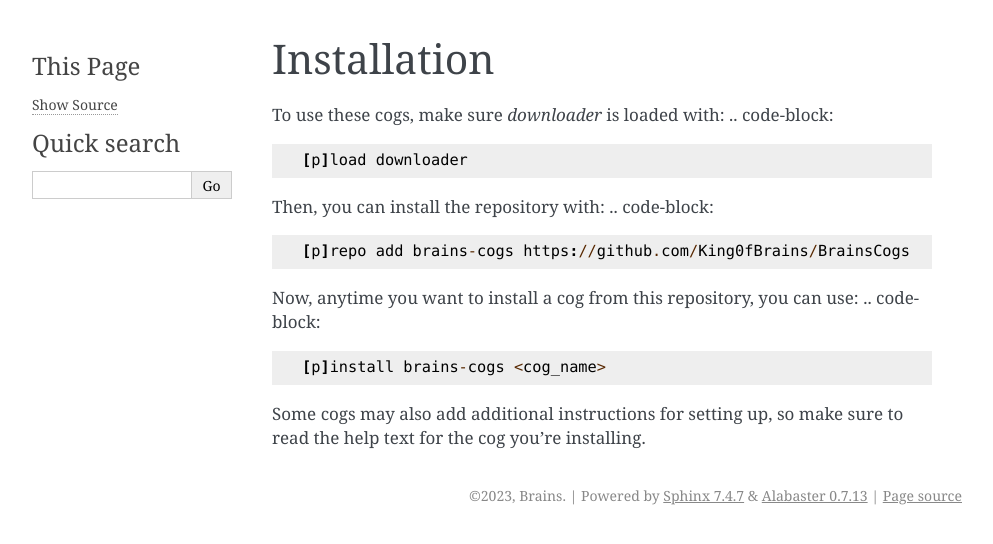
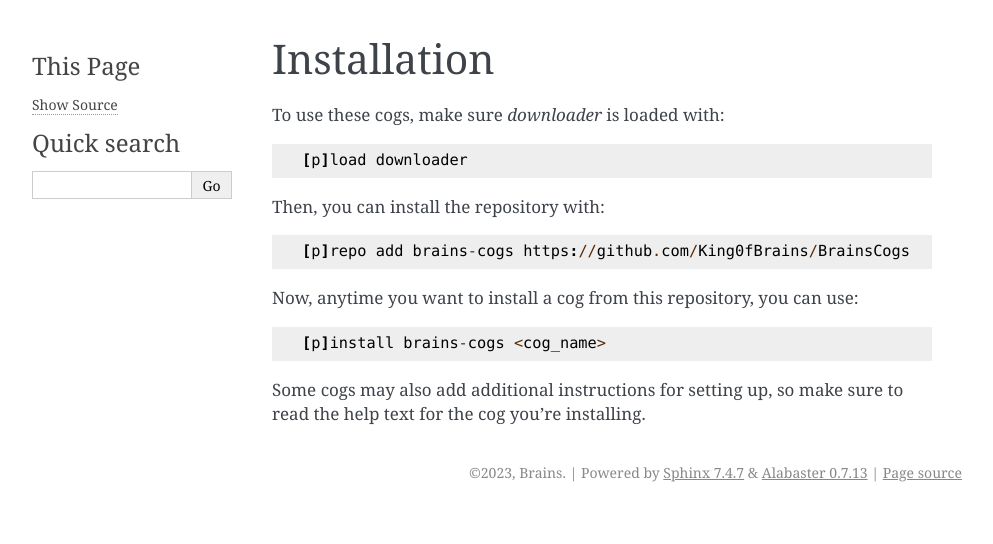
Before and after one commit to jscarfo11/BrainsCogs, a Sphinx documentation site: the page built from docs/source/installation.rst, in a window 1280 px wide. Shown: the top 544 px of the page, without its empty margins (148-1141 px from the left). Built offline with Sphinx 7.4.7, drawn with Linux system fonts in a browser that asks for light colours; pages that are not in the unit, such as notebooks, are missing from menus.

Commit message:
Now its just making changes.

```diff
--- a/docs/source/installation.rst
+++ b/docs/source/installation.rst
@@ -3,18 +3,15 @@
 Installation
 ------------
 
-To use these cogs, make sure `downloader` is loaded with:
-.. code-block::
+To use these cogs, make sure `downloader` is loaded with::
 
-        [p]load downloader
+    [p]load downloader
 
-Then, you can install the repository with:
-.. code-block::
+Then, you can install the repository with::
 
     [p]repo add brains-cogs https://github.com/King0fBrains/BrainsCogs
 
-Now, anytime you want to install a cog from this repository, you can use:
-.. code-block::
+Now, anytime you want to install a cog from this repository, you can use::
 
     [p]install brains-cogs <cog_name>
 
```
